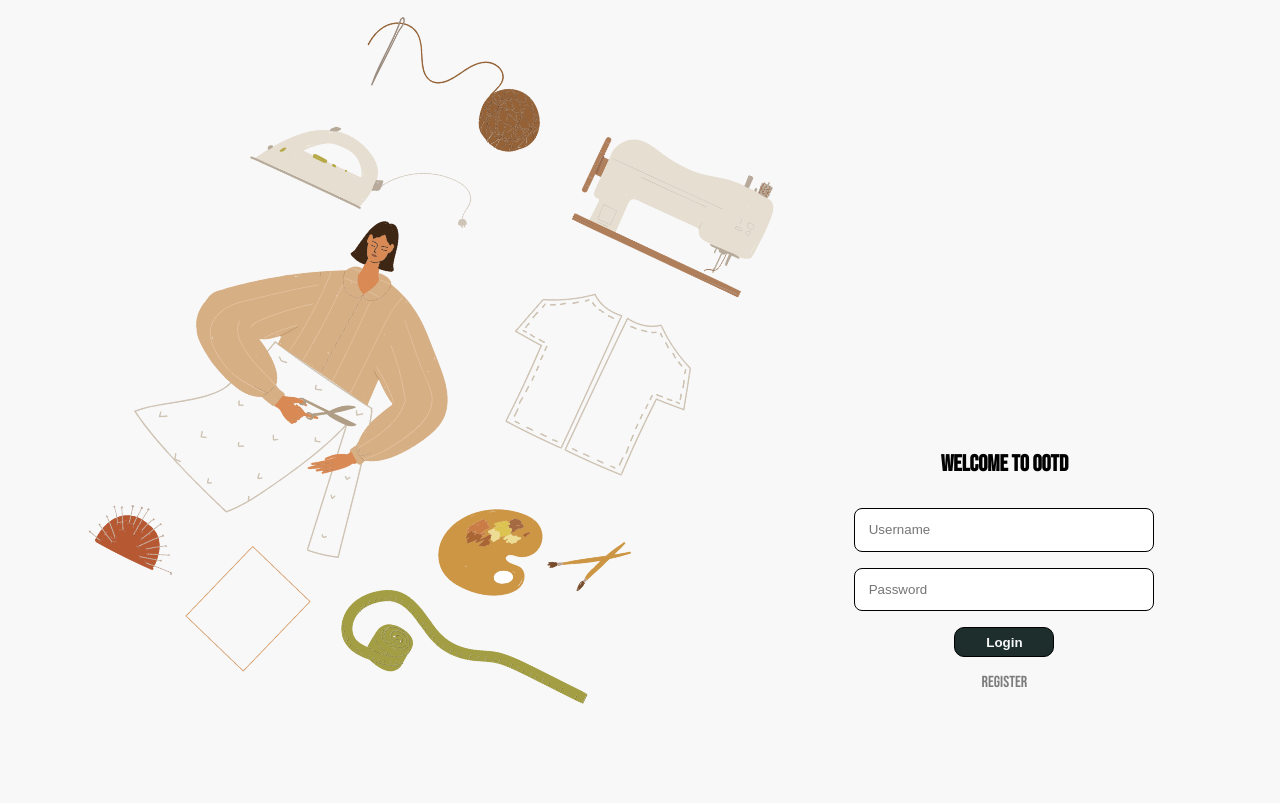
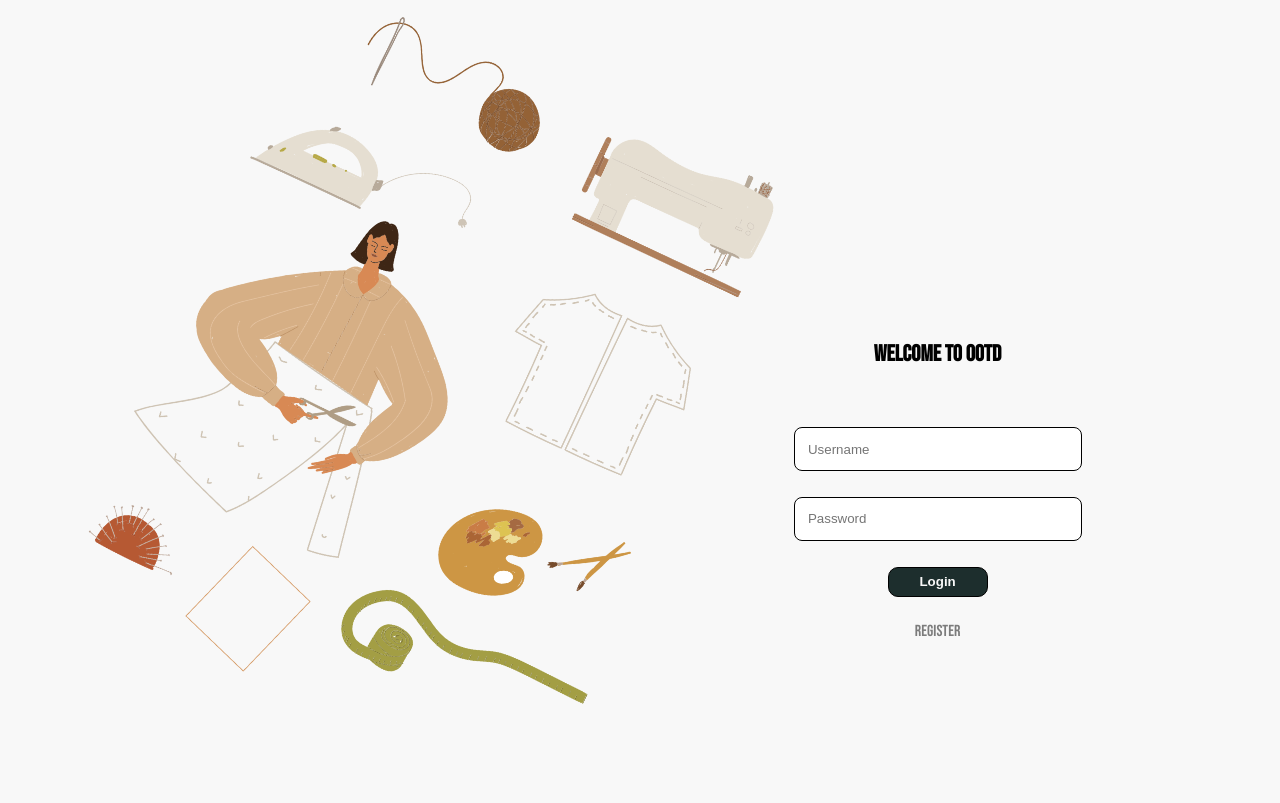
Before and after one commit to JulianCCY/OOTD-Full-Stack-Development-Project, a plain HTML site: page Frontend/front.html in a window 1280 px wide. Shown: the top 803 px of the page. Drawn offline with nearby package versions, Linux system fonts and the light colour scheme.

Commit message:
css adjustments

```diff
--- a/Frontend/css/front.css
+++ b/Frontend/css/front.css
@@ -3,7 +3,7 @@
 html,
 body {
     font-family: 'Bebas Neue', cursive;
-    height: 100%;
+    height: 100vh;
     padding: 0;
     margin: 0;
     scroll-behavior: smooth;
@@ -21,7 +21,7 @@ body {
 .fadeOut { opacity: 0; }
 .fadeIn { opacity: 1; }
 
-  /* Preload */
+/* Preload */
 #loader-wrapper {
     position: fixed;
     top: 0;
@@ -145,8 +145,8 @@ body {
 
   /* login */
   .login {
-    width: 100%;
-    height: 100%;
+    width: 100vw;
+    height: 100vh;
     background: #f8f8f8;
     position: relative;
   }
@@ -158,14 +158,15 @@ body {
   }
   #login-container {
     position: absolute;
-    margin-right: 2%;
-    width: 500px;
-    height: 400px;
+    margin-right: 8%;
+    margin-bottom: 2%;
+    width: 30em;
+    height: 30em;
     right: 0;
     bottom: 0;
   }
   #login-container h3 {
-    margin-top: 50px;
+    margin-top: 2em;
     font-size:calc(10px + 1vw);
     text-align: center;
   }
```
